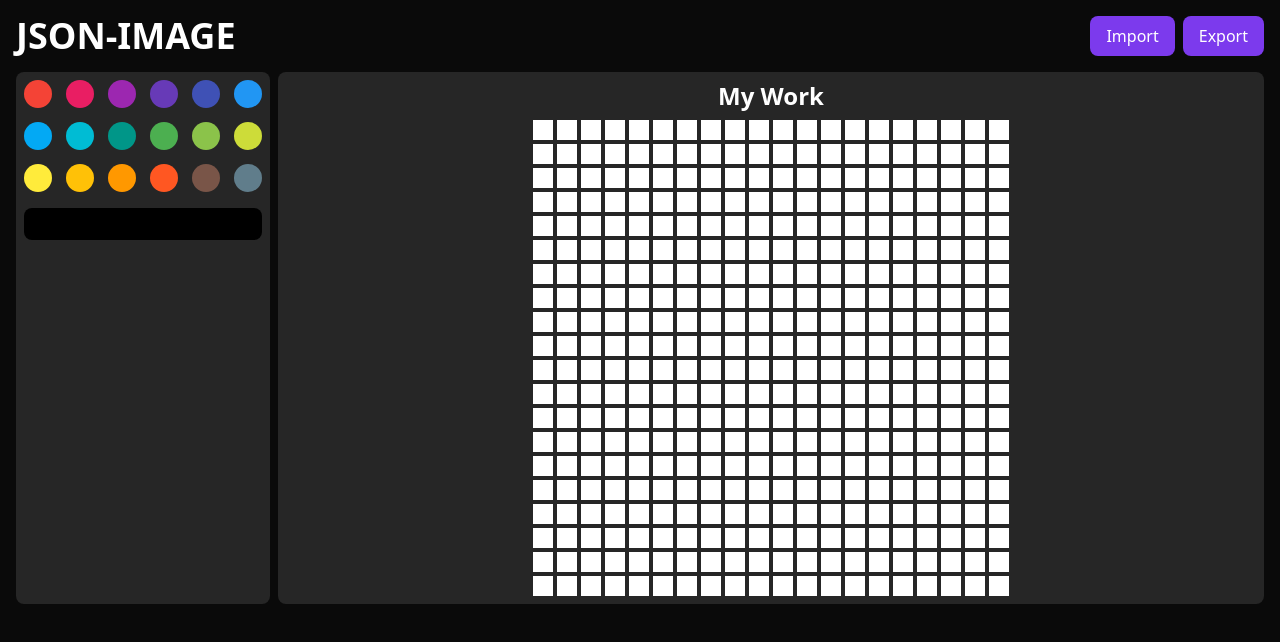
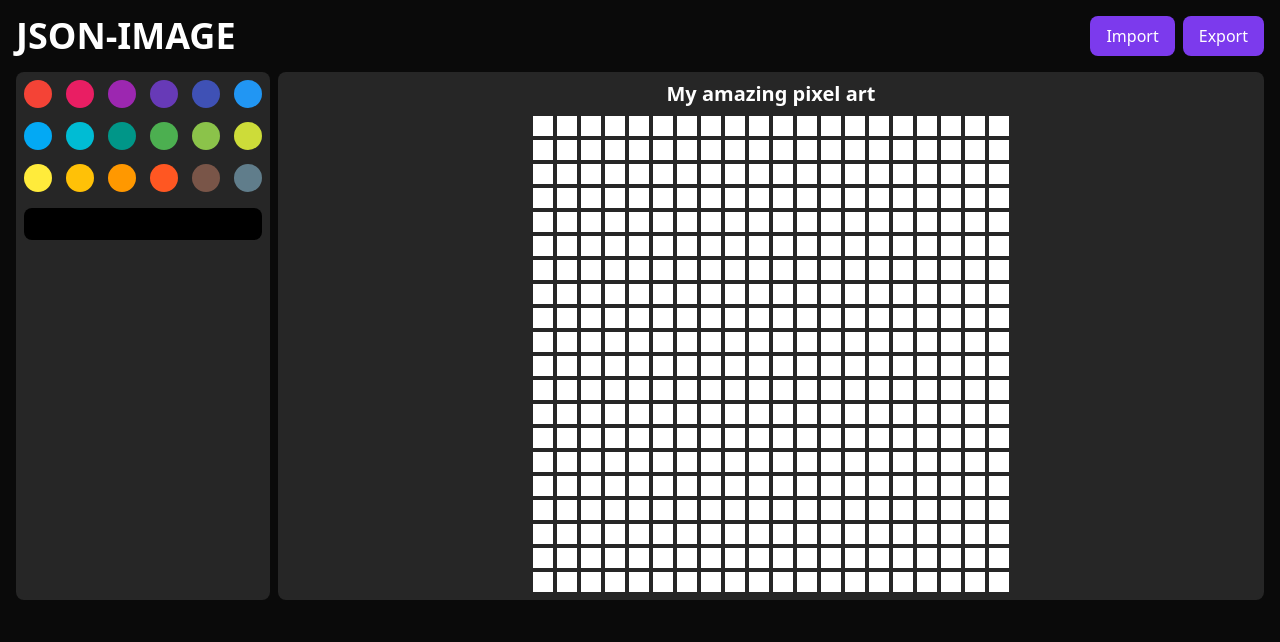
Before and after one commit to Lego4m/json-image, a React (Vite) app: page / in a window 1280 px wide. Shown: the top 642 px of the page. Built offline with nearby package versions, Linux system fonts and the light colour scheme.

Commit message:
Add title editing

```diff
--- a/src/components/Editor.tsx
+++ b/src/components/Editor.tsx
@@ -1,9 +1,20 @@
+import { Controller } from 'react-hook-form';
+
 import { Image } from './Image';
 
 export function Editor() {
   return (
     <main className="flex flex-1 flex-col gap-2 rounded-lg bg-neutral-800 p-2">
-      <h2 className="text-center text-2xl font-bold text-white">My Work</h2>
+      <Controller
+        name="name"
+        render={({ field }) => (
+          <input
+            type="text"
+            className="w-full rounded-lg bg-transparent text-center text-xl font-bold text-white"
+            {...field}
+          />
+        )}
+      />
 
       <Image />
     </main>
```
